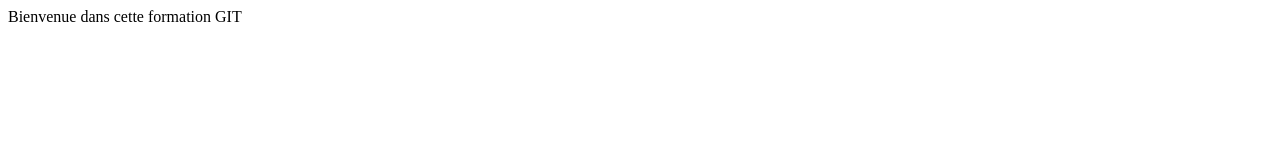
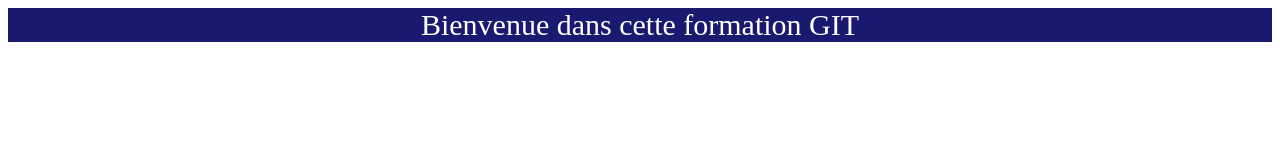
Before and after one commit to Antoninglz33/cours_git_medoc, a plain HTML site: page index.html in a window 1280 px wide. Drawn offline with Linux system fonts and the light colour scheme.

Commit message:
ajout de l'id top-banner

```diff
--- a/index.html
+++ b/index.html
@@ -11,7 +11,7 @@
 
 <body>
     <!-- Titre -->
-    <div>Bienvenue dans cette formation GIT</div>
+    <div id="top-banner">Bienvenue dans cette formation GIT</div>
 
 </body>
 
--- a/style.css
+++ b/style.css
@@ -0,0 +1,6 @@
+#top-banner {
+  color: white;
+  font-size: 30px;
+  background-color: midnightblue;
+  text-align: center;
+}
```
